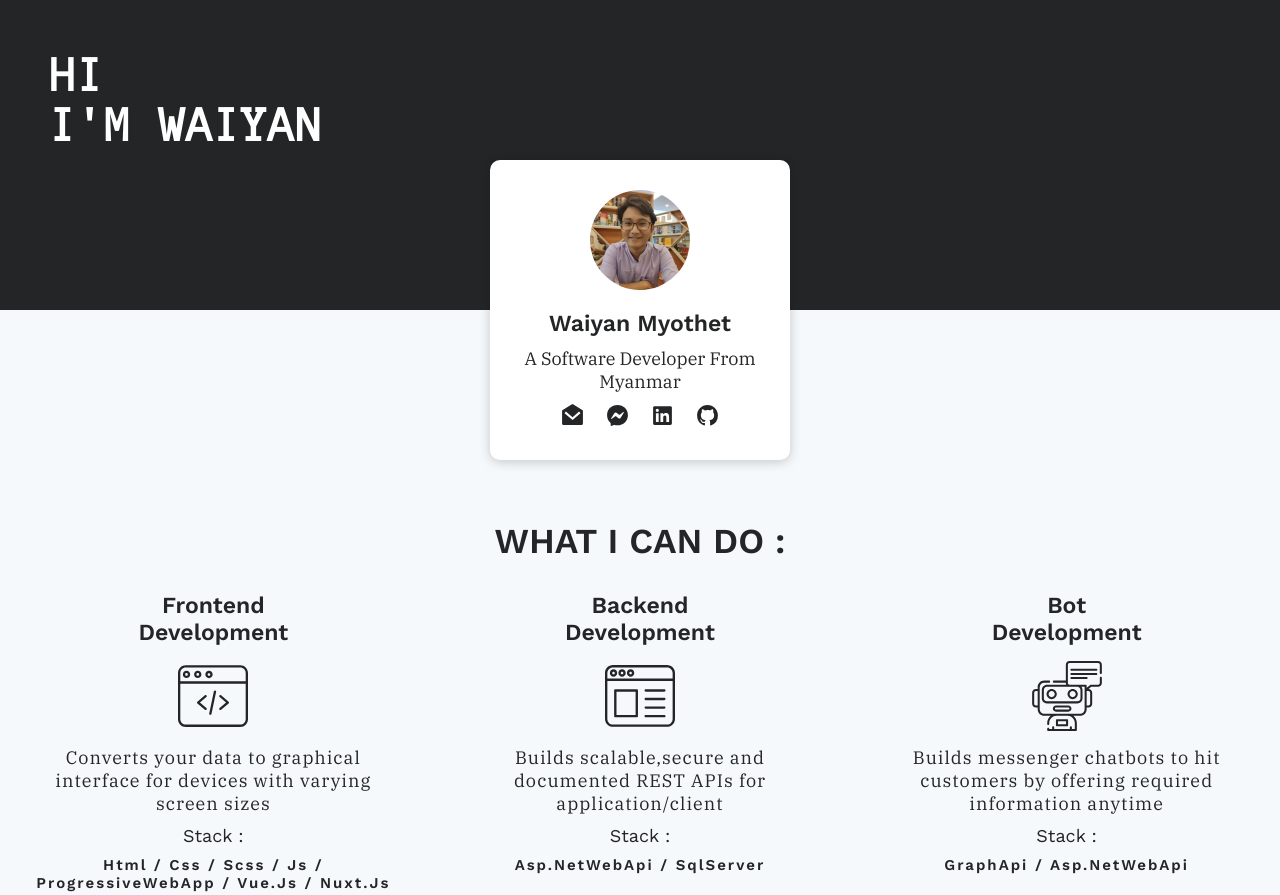
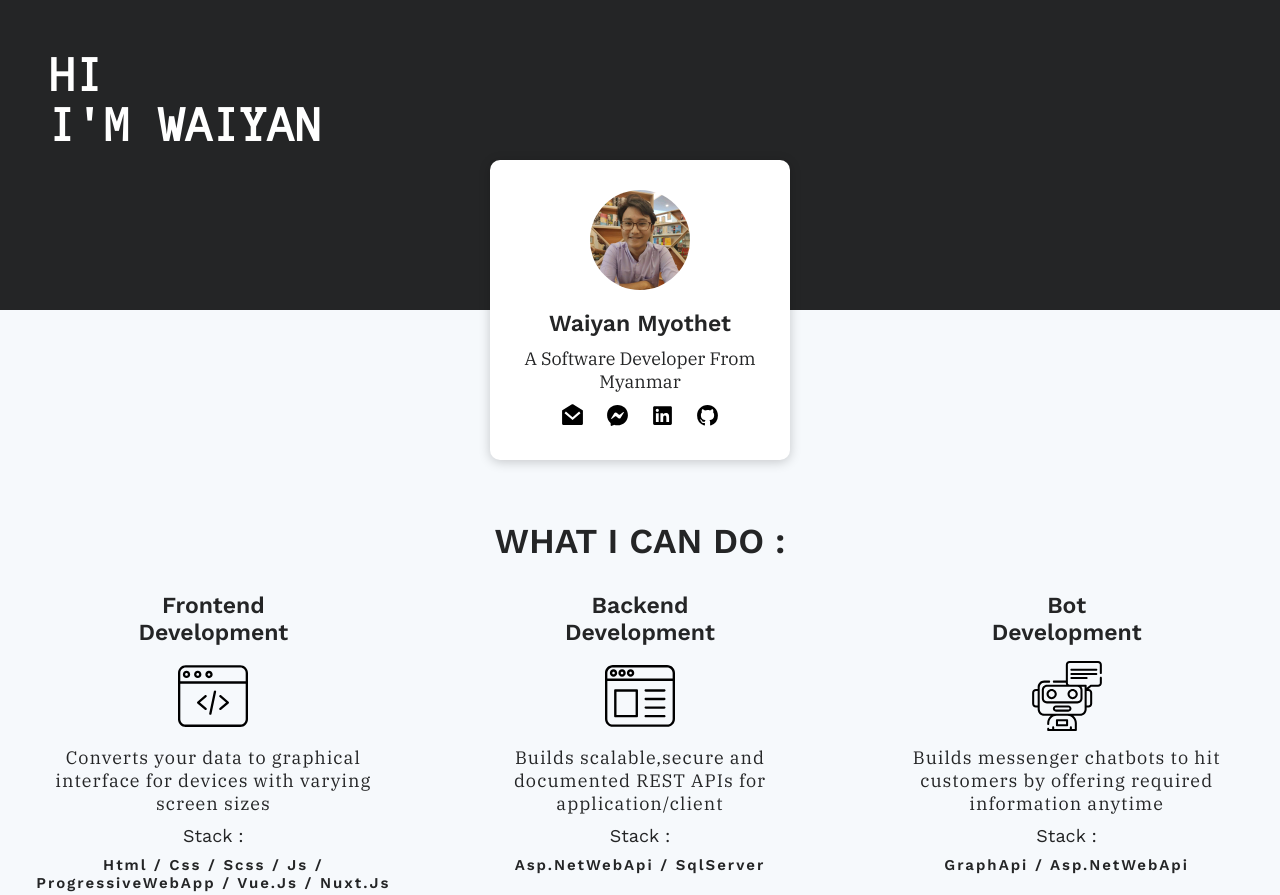
Before and after one commit to WaiyanMyothet/MyPortfolio, a website: page index.html in a window 1280 px wide. Shown: the top 895 px of the page. Drawn offline with nearby package versions, Linux system fonts and the light colour scheme.

Commit message:
fix svg stroke

```diff
--- a/css/style.css
+++ b/css/style.css
@@ -7,7 +7,7 @@
 
 html {
   font-size: 62.5%;
-  font-family: 'Work Sans';
+  font-family: "Work Sans";
   color: #242526; }
   @media only screen and (max-width: 300px) {
     html {
@@ -38,7 +38,8 @@ h4 {
   font-size: 2.1rem; }
 
 svg {
-  fill: #242526; }
+  stroke: currentColor;
+  stroke-width: 0px; }
 
 .typing h1 {
   border-right: 0.15em solid orange;
```
